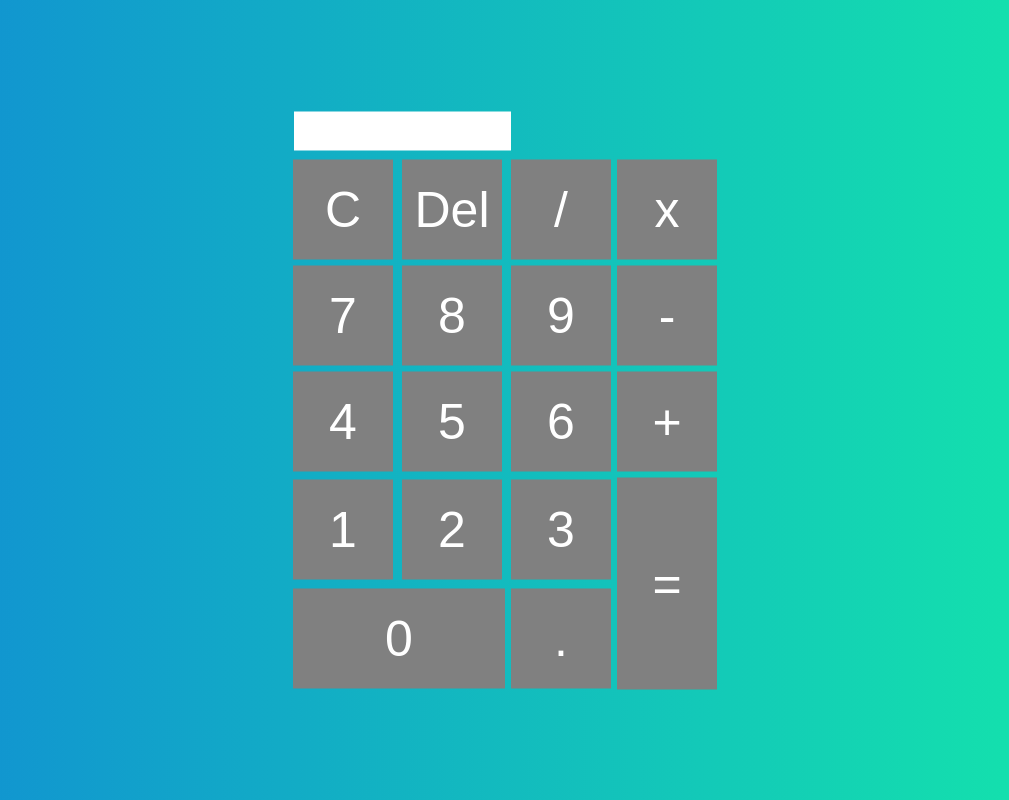
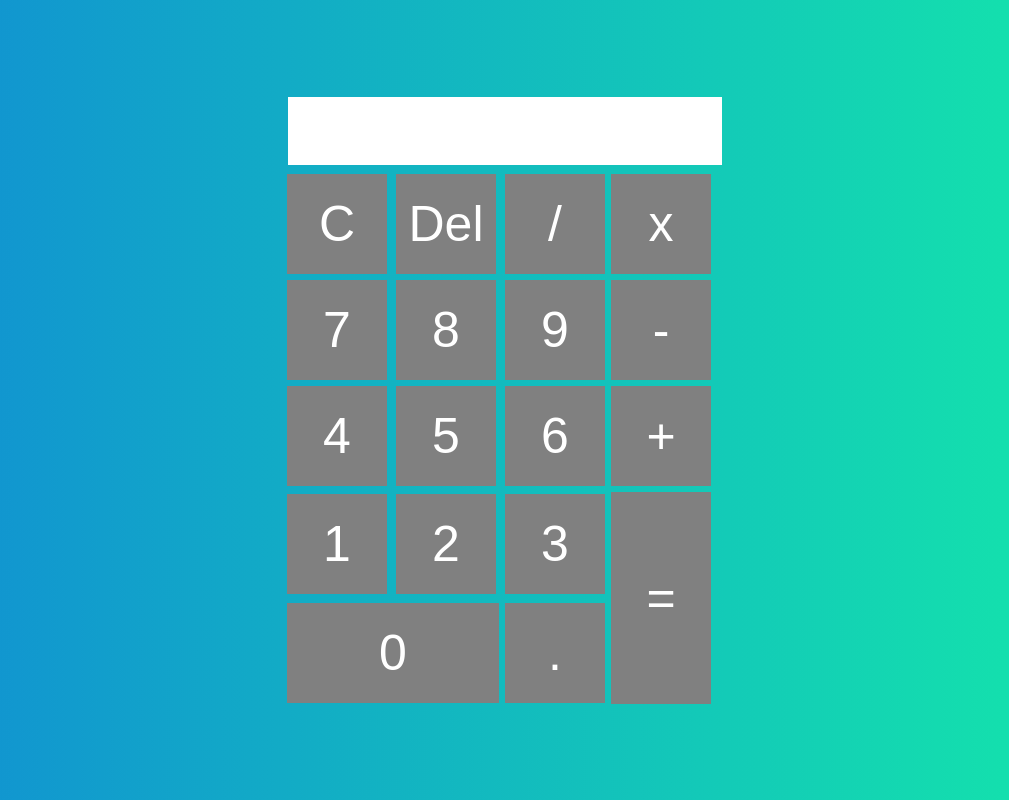
Before and after one commit to yuby123/ernanda, a Django app: page / in a window 1280 px wide. Shown: the whole page, without its empty margins (135-1144 px from the left). Run offline with Django 4.2, Linux system fonts and the light colour scheme.

Commit message:
Update base.html

```diff
--- a/templates/base.html
+++ b/templates/base.html
@@ -35,9 +35,9 @@
                 color: white;
             }
             .textview{
-                width:217;
+                width:434;
                 margin:5;
-                font-size: 25;
+                font-size: 50;
                 padding:5;
                 border: none;
             }
```
